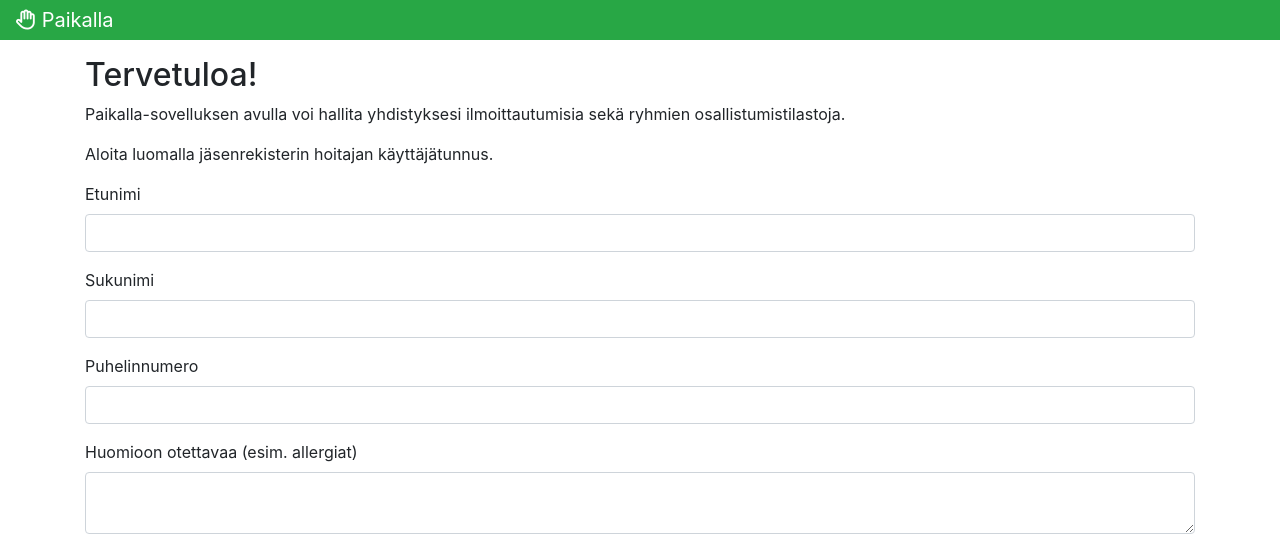
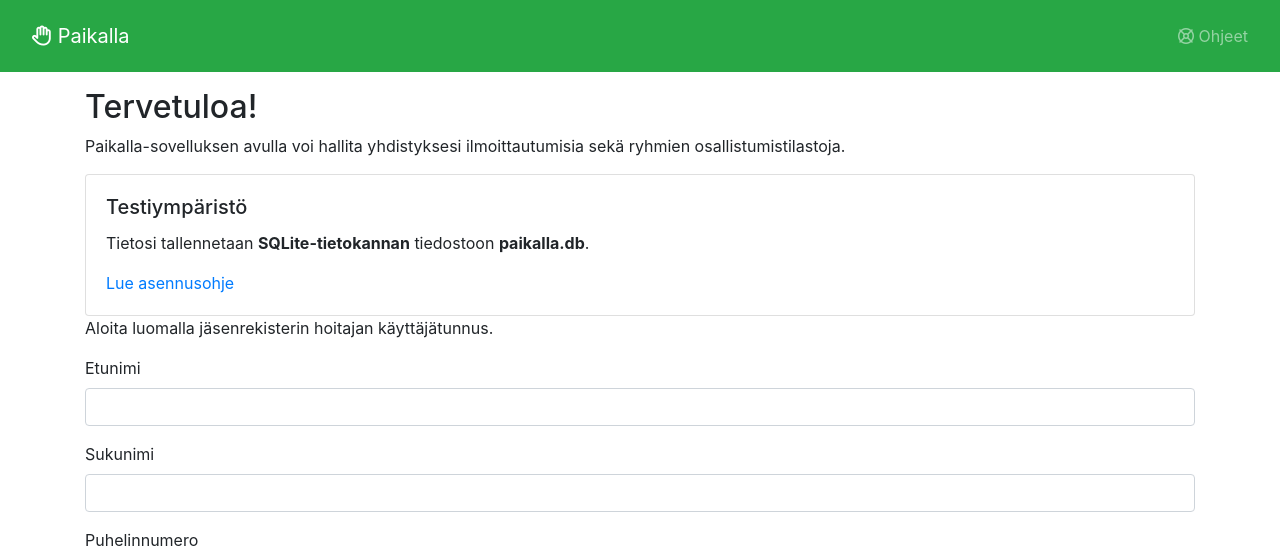
Before and after one commit to artoh/paikalla, a Flask app: page /aloita in a window 1280 px wide. Shown: the top 553 px of the page. Run offline with Flask 2, Linux system fonts and the light colour scheme; data that the repository does not hold is empty; parts of the project's set-up code (start-up, migrations or seed data) failed here and were passed over; some libraries are stand-ins or nearby versions.

Commit message:
Ohjelinkki

```diff
--- a/application/static/paikalla.css
+++ b/application/static/paikalla.css
@@ -6,3 +6,37 @@ input#suodatus {
   margin-top: 1em;
   margin-bottom: 1em;
 }
+
+p.help-block {
+    color: red;
+}
+
+.icon::before {
+  display: inline-block;
+  font-style: normal;
+  font-variant: normal;
+  text-rendering: auto;
+  -webkit-font-smoothing: antialiased;
+}
+
+p.help-block:before {
+    font-family: "Font Awesome 5 Pro";
+    font-weight: 900;
+    content: "\f071";
+    color: orange;
+    margin-right: 10px;
+}
+
+div.kayttaja {
+    margin-top: 5px;
+    display: flex;
+    justify-content: space-between;
+}
+
+#ohjelinkki a {
+    color: rgba(255,255,255,0.5);
+}
+
+#ohjelinkki a:hover {
+    color: rgba(255,255,255,0.75);
+}
--- a/application/templates/auth/layout.html
+++ b/application/templates/auth/layout.html
@@ -1,10 +1,16 @@
 {% extends "baselayout.html" %}
 
 {% block nav %}
-<div class="navbar-expand navbar-dark bg-success">
+<div class="navbar navbar-dark bg-success">
   <a class="navbar-brand" href="#">
     <a class="navbar-brand text-white" href="/"><i class="far fa-hand-paper"></i>
     Paikalla
   </a>
+    <ul class="navbar-nav mr-auto"></ul>
+  <span class="navbar-text nav-item" id="ohjelinkki">
+      <a href="https://github.com/artoh/paikalla/blob/master/documentation/kayttoohje.md" class="nav-link" target="_blank">
+        <i class="far fa-life-ring"></i> Ohjeet
+      </a>
+  </span>
 </div>
 {% endblock %}
--- a/application/templates/auth/paakayttaja.html
+++ b/application/templates/auth/paakayttaja.html
@@ -5,6 +5,21 @@
 <h2>Tervetuloa!</h2>
 
 <p>Paikalla-sovelluksen avulla voi hallita yhdistyksesi ilmoittautumisia sekä ryhmien osallistumistilastoja.</p>
+
+<div class="card">
+    <div class="card-body">
+        {% if production %}
+            <h5 class="card-title">Tuontantoympäristö</h5>
+            <p>Tietosi tallennetaan <b>PostgreSQL-tietokantaan</b> osoitteessa <b>{{database}}</b>.</p>
+        {% else %}
+            <h5 class="card-title">Testiympäristö</h5>
+            <p>Tietosi tallennetaan <b>SQLite-tietokannan</b> tiedostoon <b>paikalla.db</b>.</p>
+        {% endif %}
+        <a target="_blank" href="https://github.com/artoh/paikalla/blob/master/documentation/asennus.md">Lue asennusohje</a>
+    </div>
+</div>
+
+
 <p>Aloita luomalla jäsenrekisterin hoitajan käyttäjätunnus.</p>
 
 {% import "bootstrap/wtf.html" as wtf %}
--- a/application/templates/baselayout.html
+++ b/application/templates/baselayout.html
@@ -6,6 +6,7 @@
   <meta name="viewport" content="width=device-width, initial-scale=1, shrink-to-fit=no">
   <link rel="stylesheet" href="https://stackpath.bootstrapcdn.com/bootstrap/4.3.1/css/bootstrap.min.css" integrity="sha384-ggOyR0iXCbMQv3Xipma34MD+dH/1fQ784/j6cY/iJTQUOhcWr7x9JvoRxT2MZw1T" crossorigin="anonymous">
   <link rel="stylesheet" href="{{ url_for('static',filename='chosen.css')}}" />
+  <script src="https://kit.fontawesome.com/b5b6b0f52d.js" crossorigin="anonymous"></script>
   <link rel="stylesheet" href="{{ url_for('static',filename='paikalla.css')}}" />
   <link rel="shortcut icon" href="{{ url_for('static', filename='favicon.ico') }}">
 </head>
@@ -44,7 +45,6 @@
  <script src="https://cdnjs.cloudflare.com/ajax/libs/popper.js/1.14.7/umd/popper.min.js" integrity="sha384-UO2eT0CpHqdSJQ6hJty5KVphtPhzWj9WO1clHTMGa3JDZwrnQq4sF86dIHNDz0W1" crossorigin="anonymous"></script>
  <script src="https://stackpath.bootstrapcdn.com/bootstrap/4.3.1/js/bootstrap.min.js" integrity="sha384-JjSmVgyd0p3pXB1rRibZUAYoIIy6OrQ6VrjIEaFf/nJGzIxFDsf4x0xIM+B07jRM" crossorigin="anonymous"></script>
  <script src="{{url_for('static',filename='chosen.jquery.min.js')}}"></script>
-<script src="https://kit.fontawesome.com/b5b6b0f52d.js"></script>
  <script>
     $(function(){
       setTimeout( "$('.alert').alert('close')", 5000 )
--- a/application/views/auth/paakayttaja.py
+++ b/application/views/auth/paakayttaja.py
@@ -3,6 +3,7 @@ from flask import render_template, request, url_for, redirect, flash
 from application.forms.auth import LuoKayttajaForm
 from flask_login import login_user
 from application.models.henkilo import Henkilo
+import os
 
 
 @app.route("/aloita")
@@ -12,7 +13,8 @@ def auth_paakayttaja():
         return redirect(  url_for("auth_login"))
 
     form = LuoKayttajaForm()
-    return  render_template("auth/paakayttaja.html", form = form)
+    return  render_template("auth/paakayttaja.html", form = form, production=os.environ.get("PRODUCTION"),
+                            database=os.environ.get("DATABASE_URL"))
 
 
 @app.route("/aloita", methods=["POST"])
@@ -24,6 +26,7 @@ def auth_luo_paakayttaja():
     form = LuoKayttajaForm(request.form)
 
     if not form.validate():
+        flash("Ole hyvä ja tarkista syöttämäsi tiedot", "danger")
         return render_template("auth/paakayttaja.html", form=form)
 
     henkilo = form.henkilo()
```
Also changed, not shown: application/templates/layout.html (+10 -3 lines).
